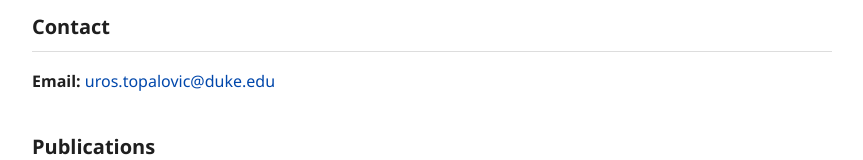
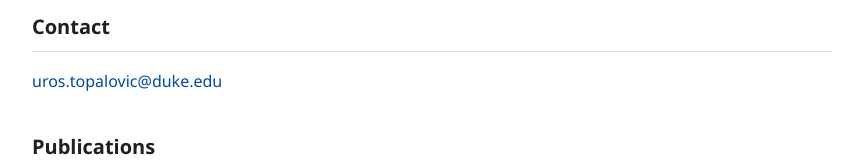
Before and after one commit to urostopalovic/urostopalovic.github.io, a plain HTML site: page index.html in a window 1280 px wide. Shown: the part 252-412 px from the top of the page, without its empty margins (208-1071 px from the left). Drawn offline with Linux system fonts and the light colour scheme.

Commit message:
Remove tag

```diff
--- a/index.html
+++ b/index.html
@@ -76,7 +76,6 @@
   <div class="section">
     <h2>Contact</h2>
     <p class="contact-line">
-      <strong>Email:</strong>
       <a href="mailto:uros.topalovic@duke.edu">uros.topalovic@duke.edu</a>
     </p>
   </div>
```
